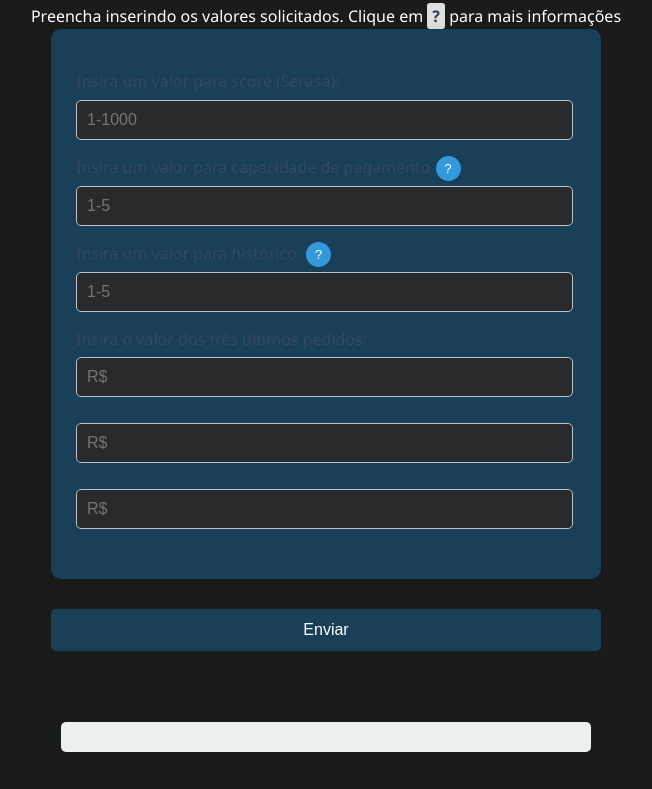
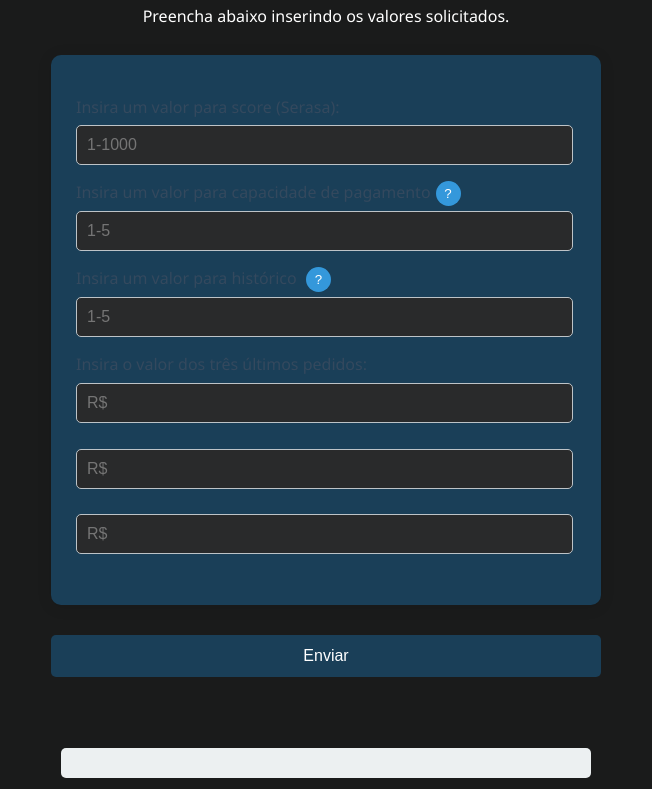
Before and after one commit to Jeanz77/Linha-de-credito, a plain HTML site: page index.html in a window 1280 px wide. Shown: the part 104-893 px from the top of the page, without its empty margins (314-966 px from the left). Drawn offline with Linux system fonts and the light colour scheme.

Commit message:
some things

```diff
--- a/index.html
+++ b/index.html
@@ -9,7 +9,7 @@
 </head>
 <body>
     <h1><strong>Avaliação para linha de crédito</strong></h1>
-    <p1>Preencha inserindo os valores solicitados. Clique em <mark style="background-color: #606364; color: black; padding: 0.5%"><strong>?</strong></mark> para mais informações</p1>
+    <p2>Preencha abaixo inserindo os valores solicitados.</p2><br>
 
 
     <div class='inputs'>
```
